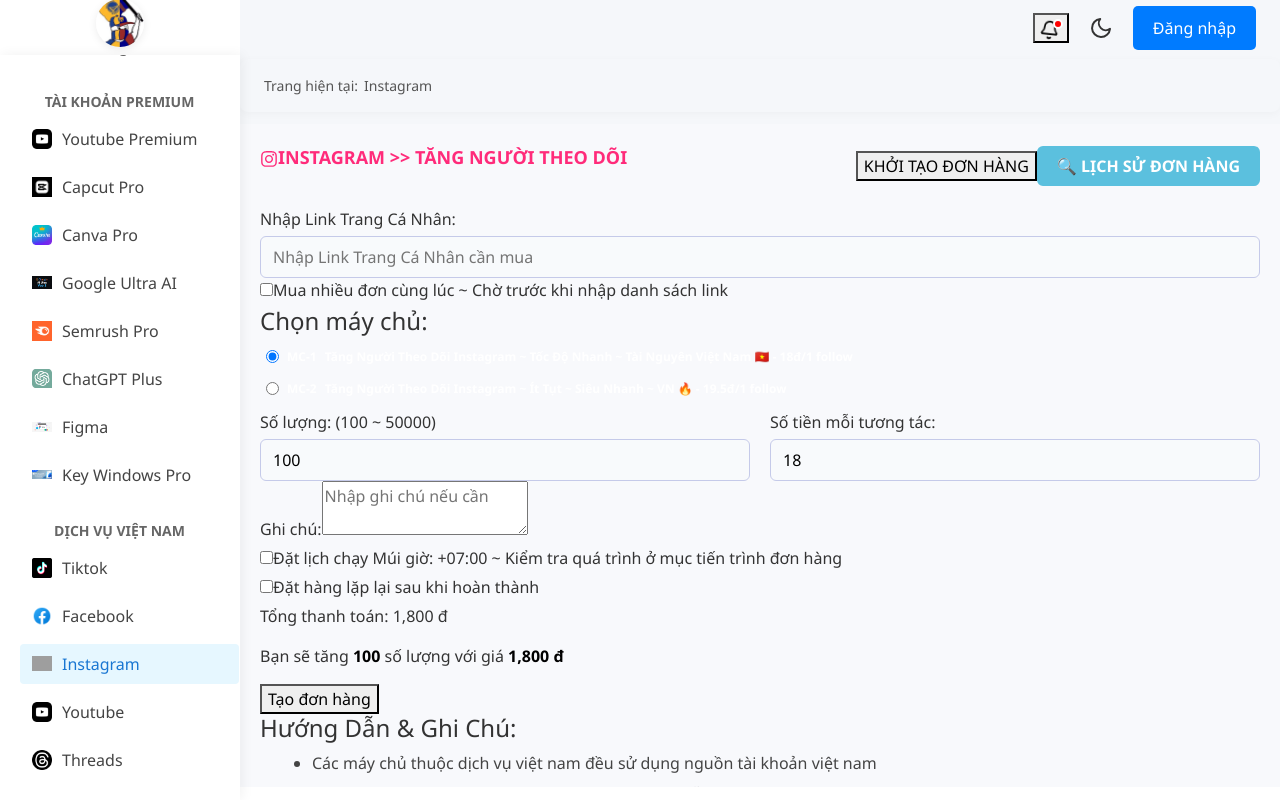
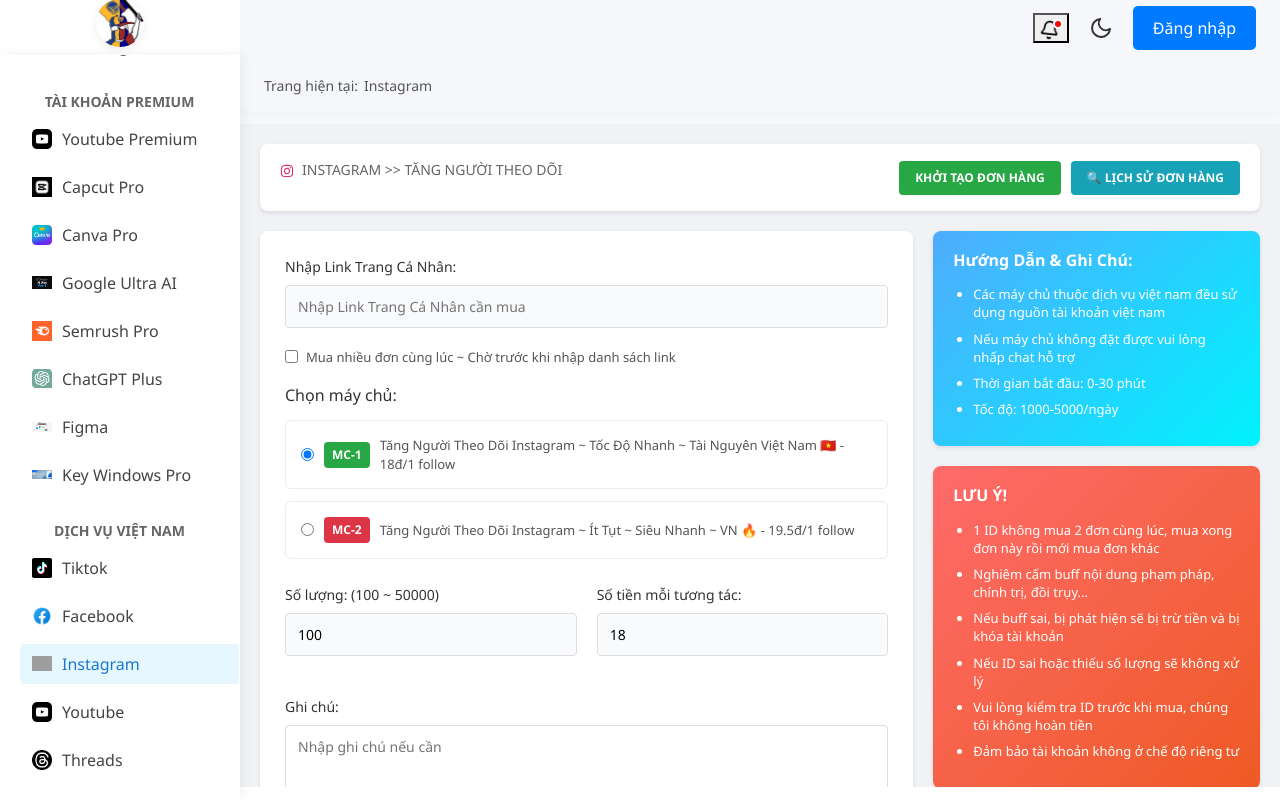
Before and after one commit to congdien19/dangcongdien, a React (Create React App) app: page / in a window 1280 px wide. Both pictures are taken after a click on the item "Instagram". Built offline with nearby package versions, Linux system fonts and the light colour scheme; grey boxes are pictures that could not be loaded.

Commit message:
Update Dvig.css

```diff
--- a/src/components/Pages/Dvmxh/Dvig/Dvig.css
+++ b/src/components/Pages/Dvmxh/Dvig/Dvig.css
@@ -1,155 +1,382 @@
-/* File: Dvig.css */
-
 .dvig-container {
-  font-family: 'Segoe UI', sans-serif;
+  margin: 0 auto;
   padding: 20px;
-  background: #f8f9fc;
-  color: #333;
+  background-color: #f0f2f5;
+  font-family: 'Segoe UI', Tahoma, Geneva, Verdana, sans-serif;
 }
 
+/* Header */
 .dvig-header {
   display: flex;
   justify-content: space-between;
   align-items: center;
+  background: white;
+  padding: 15px 20px;
+  border-radius: 8px;
   margin-bottom: 20px;
+  box-shadow: 0 2px 4px rgba(0,0,0,0.1);
 }
 
 .breadcrumb {
-  font-weight: bold;
-  color: #ff2b7a;
-  font-size: 18px;
+  font-size: 14px;
+  color: #666;
+  font-weight: 500;
 }
 
-.btns {
+.header-actions {
   display: flex;
   gap: 10px;
 }
 
-.btn-create,
-.btn-history,
-.btn-submit {
-  background-color: #5bc0de;
-  color: white;
-  padding: 8px 20px;
+.btn-create-order, .btn-history {
+  padding: 8px 16px;
   border: none;
-  border-radius: 6px;
+  border-radius: 4px;
+  font-size: 12px;
+  font-weight: 600;
   cursor: pointer;
-  font-weight: bold;
+  transition: all 0.3s ease;
 }
 
-.btn-submit {
-  width: 100%;
-  margin-top: 20px;
-  background-color: #4aa3df;
+.btn-create-order {
+  background: #28a745;
+  color: white;
 }
 
-.dvig-main {
-  display: flex;
-  gap: 20px;
-  flex-wrap: wrap;
+.btn-create-order:hover {
+  background: #218838;
 }
 
-.dvig-form {
-  flex: 1 1 60%;
-  background: white;
-  padding: 20px;
-  border-radius: 10px;
-  box-shadow: 0 2px 10px rgba(0,0,0,0.05);
+.btn-history {
+  background: #17a2b8;
+  color: white;
 }
 
-.dvig-form label {
-  display: block;
-  margin-top: 15px;
-  font-weight: 500;
+.btn-history:hover {
+  background: #138496;
 }
 
-.dvig-form input,
-.dvig-form textarea {
-  width: 100%;
-  padding: 10px;
-  margin-top: 5px;
-  border: 1px solid #ccc;
-  border-radius: 5px;
+/* Main Content */
+.dvig-main-content {
+  display: grid;
+  grid-template-columns: 2fr 1fr;
+  gap: 20px;
 }
 
-.toggle-row {
+/* Form Column */
+.dvig-form-column {
+  background: white;
+  border-radius: 8px;
+  box-shadow: 0 2px 4px rgba(0,0,0,0.1);
+}
+
+.form-section {
+  padding: 25px;
+}
+
+.form-group {
+  margin-bottom: 20px;
+}
+
+.form-group label {
+  display: block;
+  margin-bottom: 8px;
+  font-weight: 500;
+  color: #333;
+  font-size: 14px;
+}
+
+.form-input {
+  width: 100%;
+  padding: 10px 12px;
+  border: 1px solid #ddd;
+  border-radius: 4px;
+  font-size: 14px;
+  transition: border-color 0.3s ease;
+}
+
+.form-input:focus {
+  outline: none;
+  border-color: #007bff;
+  box-shadow: 0 0 0 2px rgba(0,123,255,0.25);
+}
+
+.form-textarea {
+  width: 100%;
+  padding: 10px 12px;
+  border: 1px solid #ddd;
+  border-radius: 4px;
+  font-size: 14px;
+  min-height: 80px;
+  resize: vertical;
+  font-family: inherit;
+}
+
+.form-textarea:focus {
+  outline: none;
+  border-color: #007bff;
+  box-shadow: 0 0 0 2px rgba(0,123,255,0.25);
+}
+
+.checkbox-wrapper {
+  display: flex;
+  align-items: flex-start;
+  gap: 8px;
+  margin-bottom: 20px;
+}
+
+.checkbox-wrapper input[type="checkbox"] {
+  margin-top: 2px;
+}
+
+.checkbox-wrapper label {
+  font-size: 13px;
+  color: #555;
+  line-height: 1.4;
+  margin-bottom: 0;
+}
+
+/* Server Section */
+.server-section {
+  margin-bottom: 25px;
+}
+
+.server-section h4 {
+  margin-bottom: 15px;
+  color: #333;
+  font-size: 16px;
+}
+
+.server-option {
+  margin-bottom: 12px;
+  padding: 15px;
+  border: 1px solid #e9ecef;
+  border-radius: 6px;
+  transition: all 0.3s ease;
+}
+
+.server-option:hover {
+  background-color: #f8f9fa;
+  border-color: #007bff;
+}
+
+.server-label {
   display: flex;
   align-items: center;
   gap: 10px;
-  margin-top: 15px;
+  cursor: pointer;
+  margin-bottom: 0;
 }
 
-.server-section p {
-  margin-top: 20px;
-  font-weight: 600;
+.server-label input[type="radio"] {
+  margin: 0;
 }
 
-.server-section label {
-  display: flex;
-  align-items: center;
-  margin-top: 10px;
-  gap: 8px;
+.server-badge {
+  padding: 4px 8px;
+  border-radius: 4px;
+  font-size: 12px;
+  font-weight: 600;
+  color: white;
+  min-width: 40px;
+  text-align: center;
 }
 
-.server-label {
-  padding: 2px 6px;
-  font-size: 12px;
-  border-radius: 4px;
-  color: white;
-  font-weight: bold;
+.server-badge.green {
+  background-color: #28a745;
 }
 
-.server-label.green {
-  background-color: #2ecc71;
+.server-badge.red {
+  background-color: #dc3545;
 }
 
-.server-label.red {
-  background-color: #e74c3c;
+.server-description {
+  font-size: 13px;
+  color: #555;
+  line-height: 1.4;
+  flex: 1;
 }
 
+/* Form Row */
 .form-row {
-  display: flex;
+  display: grid;
+  grid-template-columns: 1fr 1fr;
   gap: 20px;
-  margin-top: 10px;
+  margin-bottom: 20px;
 }
 
-.total-box {
-  background: #d9efff;
-  text-align: center;
-  padding: 15px;
-  border-radius: 8px;
-  margin-top: 20px;
-  font-size: 16px;
+/* Total Section */
+.total-section {
+  background-color: #f8f9fa;
+  padding: 20px;
+  border-radius: 6px;
+  border: 1px solid #e9ecef;
+  margin-top: 25px;
 }
 
-.dvig-guide {
-  flex: 1 1 35%;
+.total-info {
+  margin-bottom: 20px;
+}
+
+.total-info p {
+  margin: 8px 0;
+  font-size: 14px;
+  color: #333;
+}
+
+.total-amount {
+  font-size: 18px;
+  font-weight: 700;
+  color: #dc3545;
+}
+
+.btn-create-order-main {
+  width: 100%;
+  padding: 12px 20px;
+  background: #007bff;
+  color: white;
+  border: none;
+  border-radius: 6px;
+  font-size: 16px;
+  font-weight: 600;
+  cursor: pointer;
+  transition: background-color 0.3s ease;
+}
+
+.btn-create-order-main:hover {
+  background: #0056b3;
+}
+
+/* Info Column */
+.dvig-info-column {
   display: flex;
   flex-direction: column;
   gap: 20px;
 }
 
-.note {
-  padding: 15px;
-  border-radius: 10px;
+.info-card {
+  padding: 20px;
+  border-radius: 8px;
+  box-shadow: 0 2px 4px rgba(0,0,0,0.1);
+}
+
+.info-card h4 {
+  margin: 0 0 15px 0;
+  font-size: 16px;
+  font-weight: 600;
   color: white;
 }
 
-.note.blue {
-  background-color: #3498db;
+.info-card ul {
+  margin: 0;
+  padding-left: 20px;
 }
 
-.note.red {
-  background-color: #e74c3c;
+.info-card li {
+  margin-bottom: 8px;
+  font-size: 13px;
+  line-height: 1.4;
+  color: white;
 }
 
-.note h4 {
-  margin-bottom: 10px;
-  font-size: 18px;
+.blue-card {
+  background: linear-gradient(135deg, #4facfe 0%, #00f2fe 100%);
 }
 
-.note ul {
-  padding-left: 18px;
-  list-style: disc;
-  line-height: 1.6;
+.red-card {
+  background: linear-gradient(135deg, #ff6b6b 0%, #ee5a24 100%);
 }
+
+/* Footer */
+.dvig-footer {
+  background: linear-gradient(135deg, #667eea 0%, #764ba2 100%);
+  padding: 30px;
+  border-radius: 8px;
+  text-align: center;
+  color: white;
+  margin-top: 20px;
+}
+
+.dvig-footer h6 {
+  margin: 0 0 10px 0;
+  font-size: 20px;
+  font-weight: 600;
+  text-align: center;
+}
+
+.dvig-footer p {
+  margin: 0;
+  font-size: 14px;
+  opacity: 0.9;
+}
+
+/* Responsive Design */
+@media (max-width: 992px) {
+  .dvig-main-content {
+    grid-template-columns: 1fr;
+  }
+
+  .dvig-info-column {
+    order: -1;
+    grid-template-columns: repeat(auto-fit, minmax(300px, 1fr));
+    grid-template-rows: auto;
+  }
+}
+
+@media (max-width: 768px) {
+  .dvig-container {
+    padding: 15px;
+  }
+
+  .dvig-header {
+    flex-direction: column;
+    gap: 15px;
+    text-align: center;
+  }
+
+  .header-actions {
+    justify-content: center;
+  }
+
+  .form-section {
+    padding: 20px;
+  }
+
+  .form-row {
+    grid-template-columns: 1fr;
+    gap: 15px;
+  }
+
+  .server-label {
+    flex-direction: column;
+    align-items: flex-start;
+    gap: 8px;
+  }
+}
+
+@media (max-width: 480px) {
+  .dvig-container {
+    padding: 10px;
+  }
+
+  .form-section {
+    padding: 15px;
+  }
+
+  .info-card {
+    padding: 15px;
+  }
+
+  .btn-create-order, .btn-history {
+    padding: 6px 12px;
+    font-size: 11px;
+  }
+}
+
+
+.instagram-icon {
+  margin-right: 8px;
+  color: #E1306C;
+
+  vertical-align: middle;
+}
```
